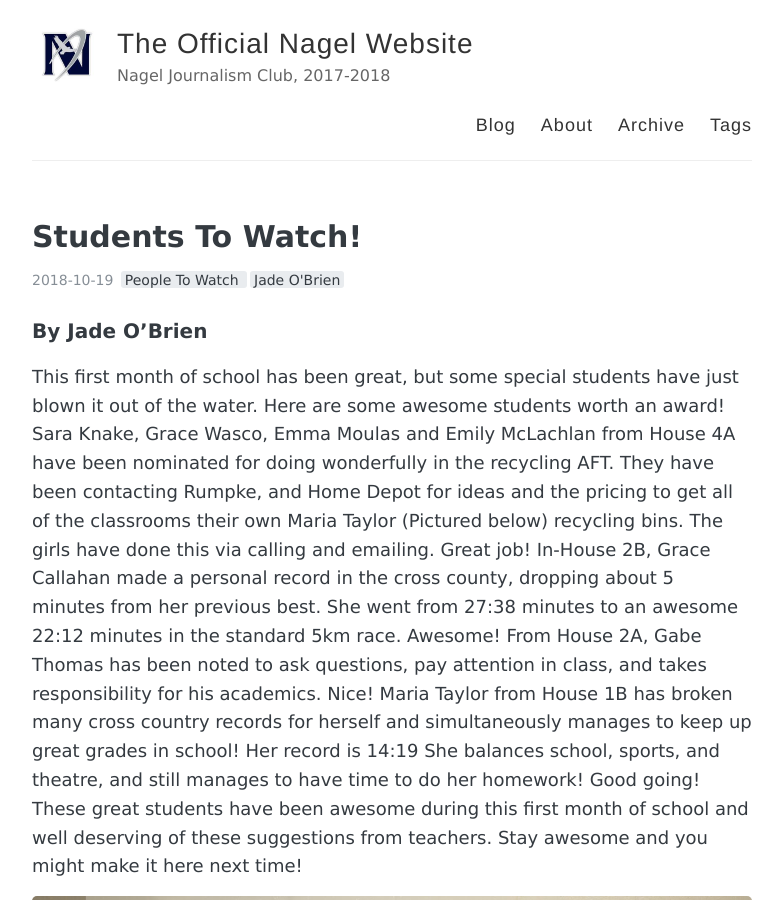
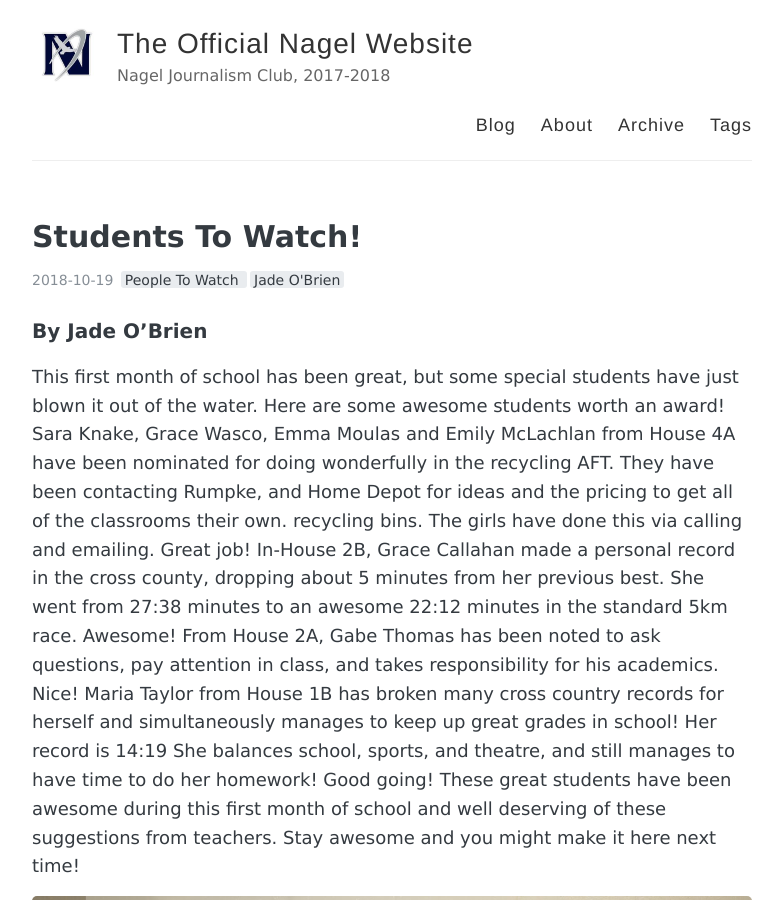
Before and after one commit to FHSD-Nagel-Journalist-1/FHSD-Nagel-Journalist-1.github.io, a Jekyll site: the page built from _posts/2018-10-19-Students To Watch!.md, in a window 1280 px wide and 900 px high. Shown: the whole window, without its empty margins (248-1030 px from the left). Built offline with Jekyll 4.4.1, drawn with Linux system fonts in a browser that asks for light colours; comment, search, counter and statistics services are not loaded.

Commit message:
Update 2018-10-19-Students To Watch!.md

```diff
--- a/_posts/2018-10-19-Students To Watch!.md
+++ b/_posts/2018-10-19-Students To Watch!.md
@@ -10,7 +10,7 @@ tags:
 ### By Jade O'Brien
 
   This first month of school has been great, but some special students have just blown it out of the water. Here are some awesome students worth an award!
-Sara Knake, Grace Wasco, Emma Moulas and Emily McLachlan from House 4A have been nominated for doing wonderfully in the recycling AFT. They have been contacting Rumpke, and Home Depot for ideas  and the pricing to get all of the classrooms their own Maria Taylor (Pictured below)
+Sara Knake, Grace Wasco, Emma Moulas and Emily McLachlan from House 4A have been nominated for doing wonderfully in the recycling AFT. They have been contacting Rumpke, and Home Depot for ideas  and the pricing to get all of the classrooms their own.
 recycling bins. The girls have done this via calling and emailing. Great job! In-House 2B, Grace Callahan made a personal record in the cross county, dropping about 5 minutes from her previous best. She went from 27:38 minutes to an awesome 22:12 minutes in the standard 5km race. Awesome!
 From House 2A, Gabe Thomas has been noted to ask questions, pay attention in class, and takes responsibility for his academics. Nice! Maria Taylor from House 1B has broken many cross country records for herself and simultaneously manages to keep up great grades in school!
 Her record is 14:19 She balances school, sports, and theatre, and still manages to have time to do her homework!
```
